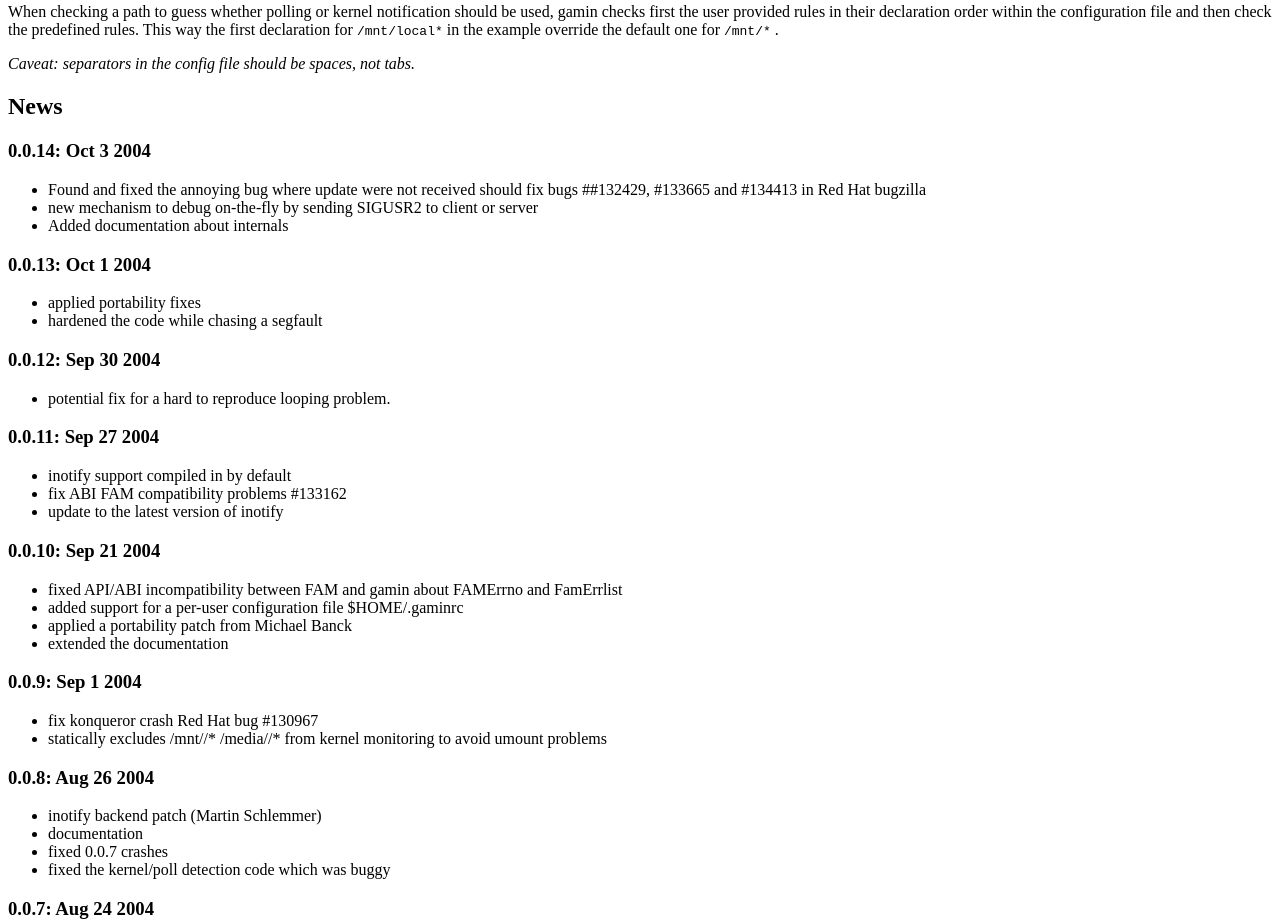
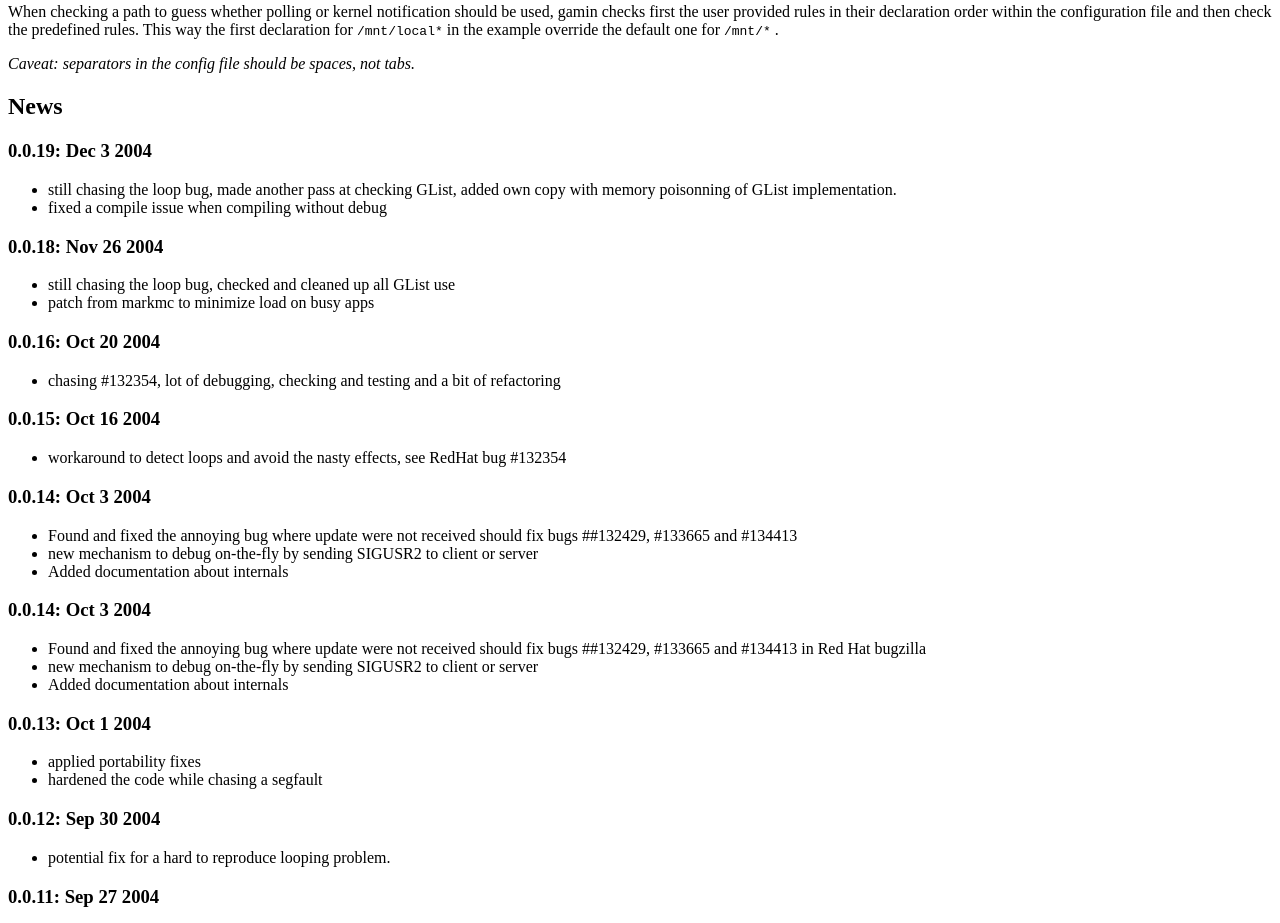
Before and after one commit to anthonylauzon/gamin, a plain HTML site: page doc/gamin.html in a window 1280 px wide. Shown: the part 902-1825 px from the top of the page. Drawn offline with Linux system fonts and the light colour scheme.

Commit message:
updated and rebuilt pages. Daniel
* NEWS doc/gamin.html doc/news.html: updated and rebuilt pages.
Daniel

```diff
--- a/doc/gamin.html
+++ b/doc/gamin.html
@@ -88,6 +88,38 @@ example override the default one for <code>/mnt/*</code> .</p>
 tabs.</em></p>
 
 <h2><a name="News">News</a></h2>
+
+<h3>0.0.19: Dec  3 2004</h3>
+<ul>
+  <li> still chasing the loop bug, made another pass at checking GList,
+  added own copy with memory poisonning of GList implementation.</li>
+  <li> fixed a compile issue when compiling without debug</li>
+</ul>
+
+<h3>0.0.18: Nov 26 2004</h3>
+<ul>
+  <li> still chasing the loop bug, checked and cleaned up all GList use</li>
+  <li> patch from markmc to minimize load on busy apps</li>
+</ul>
+
+<h3>0.0.16: Oct 20 2004</h3>
+<ul>
+  <li> chasing #132354, lot of debugging, checking and testing and a bit
+  of refactoring</li>
+</ul>
+
+<h3>0.0.15: Oct 16 2004</h3>
+<ul>
+  <li> workaround to detect loops and avoid the nasty effects, see RedHat bug #132354</li>
+</ul>
+
+<h3>0.0.14: Oct  3 2004</h3>
+<ul>
+  <li> Found and fixed the annoying bug where update were not received
+  should fix bugs ##132429, #133665 and #134413</li>
+  <li> new mechanism to debug on-the-fly by sending SIGUSR2 to client or server</li>
+  <li> Added documentation about internals</li>
+</ul>
 
 <h3>0.0.14: Oct  3 2004</h3>
 <ul>
```
Also changed, not shown: doc/news.html (+13 -1 lines), 2 other files.
